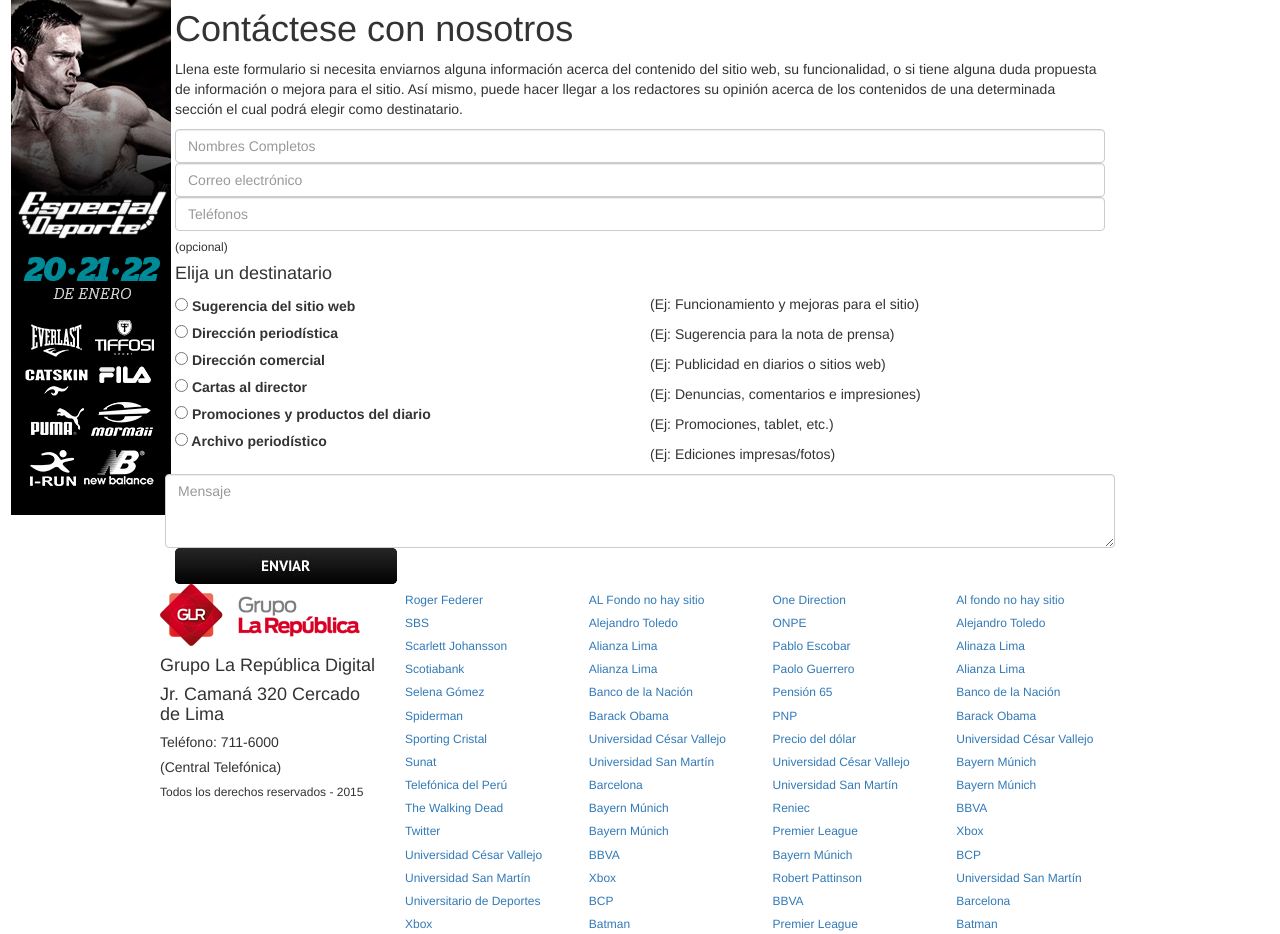
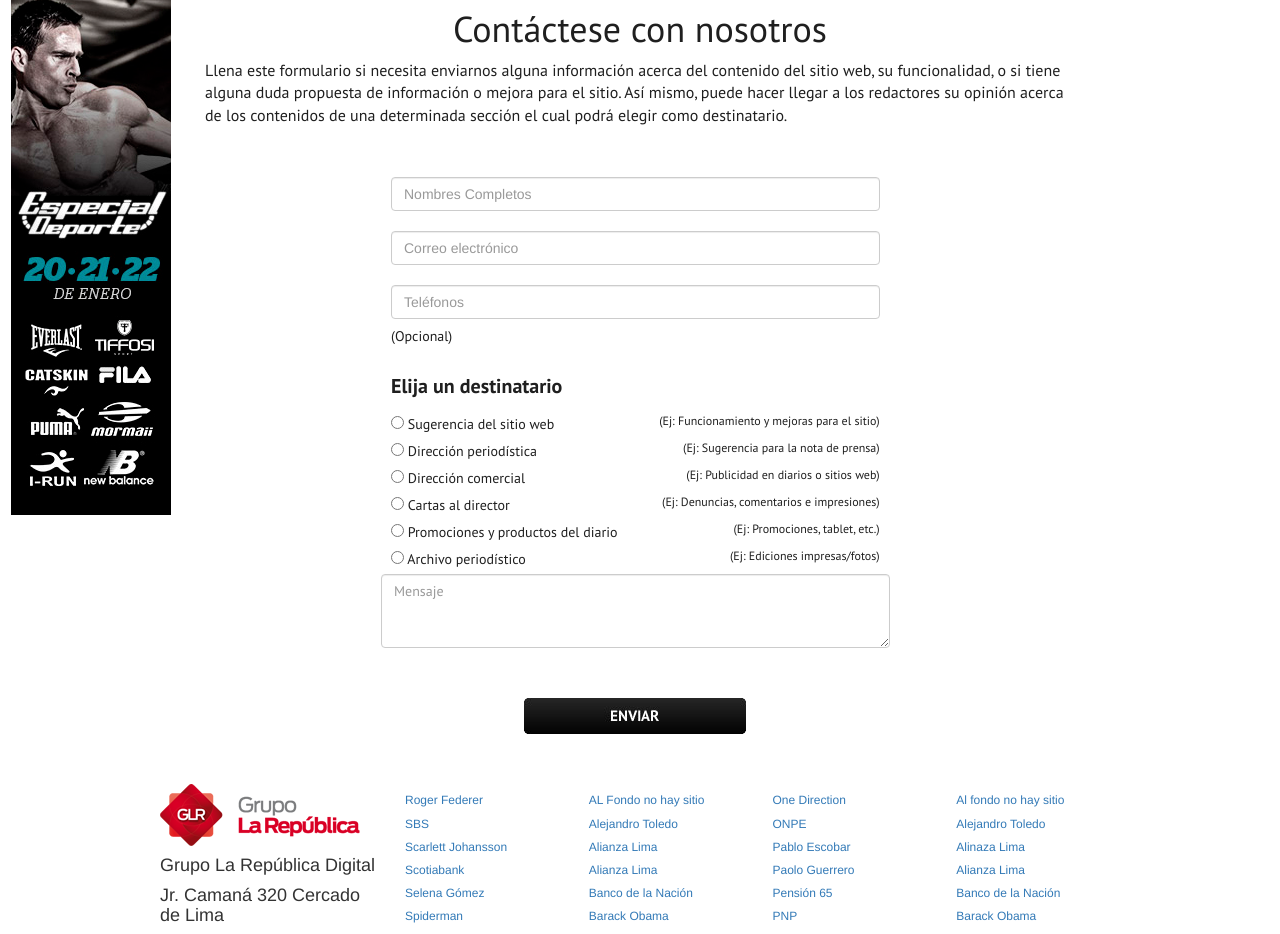
Before and after one commit to opazisimo/la-republica, a plain HTML site: page contacto.html in a window 1280 px wide. Shown: the part 400-1334 px from the top of the page. Drawn offline with nearby package versions, Linux system fonts and the light colour scheme; files whose address does not match are found by name.

Commit message:
correcion codigo pagina contacto

```diff
--- a/contacto.html
+++ b/contacto.html
@@ -124,11 +124,11 @@
               <h1>Contáctese con nosotros</h1>
               <p>Llena este formulario si necesita enviarnos alguna información acerca del contenido del sitio web, su funcionalidad, o si tiene alguna duda propuesta de información o mejora para el sitio. Así mismo, puede hacer llegar a los redactores su opinión acerca de los contenidos de una determinada sección el cual podrá elegir como destinatario.</p>
             </section>
-            <section class="formulario">
+            <section id="formulario">
               <input type="text" class="form-control" placeholder="Nombres Completos">
               <input type="text" class="form-control" placeholder="Correo electrónico">
               <input type="text" class="form-control" placeholder="Teléfonos">
-              <h6>(opcional)</h6>
+              <h6>(Opcional)</h6>
               <div class="destinatario">
                 <h4>Elija un destinatario</h4>
                 <div class="row">
@@ -158,7 +158,7 @@
                       Archivo periodístico
                     </label>
                   </div>
-                  <div class="col-md-8">
+                  <div class="col-md-8 ejes">
                     <p> (Ej: Funcionamiento y mejoras para el sitio) </p>
                     <p>(Ej: Sugerencia para la nota de prensa)</p>
                     <p>(Ej: Publicidad en diarios o sitios web)</p>
@@ -168,7 +168,9 @@
                   </div>
                   <textarea class="form-control" rows="3" placeholder="Mensaje"></textarea>
                 </div>
-                <img src="image/contacto_submit_btn.jpg" alt="">
+                <div class="boton">
+                  <img src="image/contacto_submit_btn.jpg" alt="">
+                </div>
               </div>
             </section>
             </div><!-- FIN CONTENIDOS -->
--- a/css/sass/pages/contacto.scss
+++ b/css/sass/pages/contacto.scss
@@ -0,0 +1,44 @@
+#titulo {
+	padding: 0px 30px;
+	@include letraspt ($texto-oscuro, 30px, bolder);
+	text-align: center;
+	p {
+		@include letraspt ($texto-oscuro, 16px, normal);
+		text-align: left;
+	}
+
+}
+#formulario {
+	padding: 0px 30px;
+	width: 59%;
+	@include margins (50px, 50px);
+	@include margins-lr (20%, 20%);
+	.form-control {
+		@include margins (20px, 20px);
+	}
+	h6 {
+		@include letraspt ($texto-oscuro, 14px, normal);
+		position: relative;
+		bottom: 10px;
+
+	}
+}
+.destinatario {
+	@include letraspt ($texto-oscuro, 16px, normal);
+
+	h4 {
+		@include letraspt ($texto-oscuro, 20px, bold);
+		@include margins (20px, 15px);
+	}
+	label {
+		@include letraspt ($texto-oscuro, 14px, normal);
+	}
+	.ejes {
+		@include letraspt ($texto-oscuro, 12px, normal);
+		text-align: right;
+	}
+	textarea {
+		@include margins (20px, 20px);
+	}
+
+}
```
Also changed, not shown: css/main.css.
